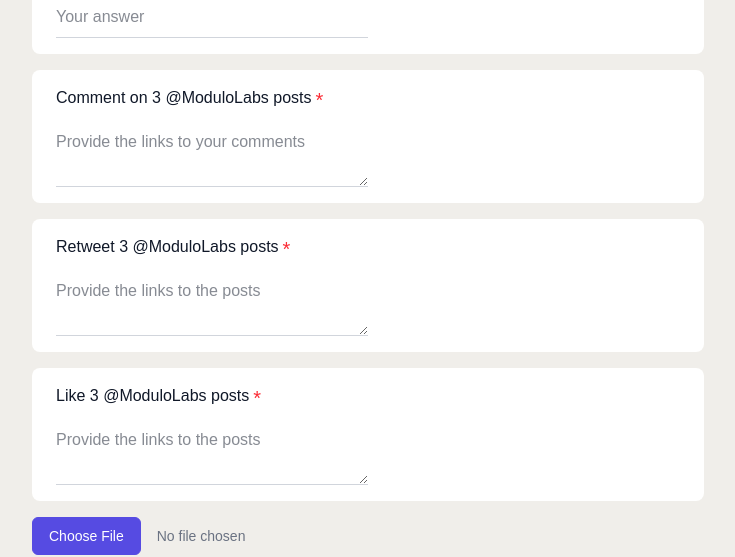
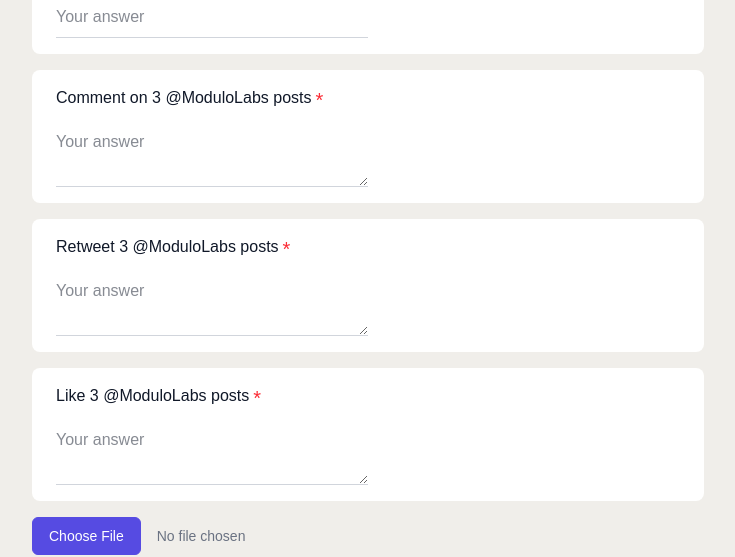
Before and after one commit to HugoCebrian/ModuloForm, a Next.js app: page / in a window 1280 px wide. Shown: the part 645-1202 px from the top of the page, without its empty margins (272-1007 px from the left). Built offline with nearby package versions, Linux system fonts and the light colour scheme; no server answers.

Commit message:
file optional fix

```diff
--- a/app/page.js
+++ b/app/page.js
@@ -34,19 +34,18 @@
       alert('Please complete the CAPTCHA')
       return
     }
-    /*
-    if (!formData.file) {
-      alert('Please select a file')
-      return
-    }
-    */
+
     setUploading(true)
 
+    let uploadedFileUrl = null
+
+    if (formData.file) {
       const sigRes = await fetch('/api', {
         method: 'POST',
         headers: { 'Content-Type': 'application/json' },
         body: JSON.stringify({ folder: 'my-app' }),
       })
+
       if (!sigRes.ok) {
         setUploading(false)
         alert('Signature failed')
@@ -54,7 +53,6 @@
       }
       const sig = await sigRes.json()
 
-    // 2) Upload directly to Cloudinary
       const form = new FormData()
       form.append('file', formData.file)
       form.append('api_key', sig.api_key)
@@ -71,7 +69,9 @@
         return
       }
       const uploaded = await upRes.json()
-    const url = uploaded.secure_url
+      uploadedFileUrl = uploaded.secure_url
+    }
+
 
     const res = await fetch('/api/storeData', {
       method: 'POST',
@@ -83,7 +83,7 @@
         field4: formData.field4,
         field5: formData.field5,
         field6: formData.field6,
-        fileUrl: url,
+        fileUrl: uploadedFileUrl,
         captcha: captchaToken,
       }),
     })
@@ -91,6 +91,7 @@
     const result = await res.json()
     alert(result.message || 'Submitted!')
 
+    // Reset form
     setFormData({
       field1: '',
       field2: '',
@@ -119,37 +120,49 @@
         </div>
 
         <form onSubmit={handleSubmit} encType="multipart/form-data" className='grid gap-4'>
-          <div className='rounded-lg grid gap-4 px-6 py-4 bg-white'>
-            <label className='flex gap-1'>What is your X/Twitter handle?<span className='text-red-500 text-xl'>*</span></label>
-            <input name="field1" className='border-b border-gray-300 pb-2 w-1/2 focus:ring-0 outline-none focus:border-purple-900 transition-all duration-300' placeholder="Your answer" value={formData.field1} onChange={handleChange} required />
+          {/* Fields */}
+          {['field1','field2','field3','field4','field5','field6'].map((name, idx) => (
+            <div key={name} className='rounded-lg grid gap-4 px-6 py-4 bg-white'>
+              <label className='flex gap-1'>
+                {[
+                  'What is your X/Twitter handle?',
+                  '1 short tweet about Modulo',
+                  '1 tweet thread about Modulo',
+                  'Comment on 3 @ModuloLabs posts',
+                  'Retweet 3 @ModuloLabs posts',
+                  'Like 3 @ModuloLabs posts'
+                ][idx]}
+                <span className='text-red-500 text-xl'>*</span>
+              </label>
+              {idx >= 3 ? (
+                <textarea
+                  name={name}
+                  className='border-b border-gray-300 pb-2 w-1/2 focus:ring-0 outline-none focus:border-purple-900 transition-all duration-300'
+                  placeholder="Your answer"
+                  value={formData[name]}
+                  onChange={handleChange}
+                  required
+                />
+              ) : (
+                <input
+                  name={name}
+                  className='border-b border-gray-300 pb-2 w-1/2 focus:ring-0 outline-none focus:border-purple-900 transition-all duration-300'
+                  placeholder="Your answer"
+                  value={formData[name]}
+                  onChange={handleChange}
+                  required
+                />
+              )}
             </div>
+          ))}
 
-          <div className='rounded-lg grid gap-4 px-6 py-4 bg-white'>
-            <label className='flex gap-1'>1 short tweet about Modulo<span className='text-red-500 text-xl'>*</span></label>
-            <input name="field2" className='border-b border-gray-300 pb-2 w-1/2 focus:ring-0 outline-none focus:border-purple-900 transition-all duration-300' placeholder="Your answer" value={formData.field2} onChange={handleChange} required />
-          </div>
-
-          <div className='rounded-lg grid gap-4 px-6 py-4 bg-white'>
-            <label className='flex gap-1'>1 tweet thread about Modulo<span className='text-red-500 text-xl'>*</span></label>
-            <input name="field3" className='border-b border-gray-300 pb-2 w-1/2 focus:ring-0 outline-none focus:border-purple-900 transition-all duration-300' placeholder="Your answer" value={formData.field3} onChange={handleChange} required />
-          </div>
-
-          <div className='rounded-lg grid gap-4 px-6 py-4 bg-white'>
-            <label className='flex gap-1'>Comment on 3 @ModuloLabs posts<span className='text-red-500 text-xl'>*</span></label>
-            <textarea name="field4" className='border-b border-gray-300 pb-2 w-1/2 focus:ring-0 outline-none focus:border-purple-900 transition-all duration-300' placeholder="Provide the links to your comments" value={formData.field4} onChange={handleChange} required />
-          </div>
-
-          <div className='rounded-lg grid gap-4 px-6 py-4 bg-white'>
-            <label className='flex gap-1'>Retweet 3 @ModuloLabs posts<span className='text-red-500 text-xl'>*</span></label>
-            <textarea name="field5" className='border-b border-gray-300 pb-2 w-1/2 focus:ring-0 outline-none focus:border-purple-900 transition-all duration-300' placeholder="Provide the links to the posts" value={formData.field5} onChange={handleChange} required />
-          </div>
-
-          <div className='rounded-lg grid gap-4 px-6 py-4 bg-white'>
-            <label className='flex gap-1'>Like 3 @ModuloLabs posts<span className='text-red-500 text-xl'>*</span></label>
-            <textarea name="field6" className='border-b border-gray-300 pb-2 w-1/2 focus:ring-0 outline-none focus:border-purple-900 transition-all duration-300' placeholder="Provide the links to the posts" value={formData.field6} onChange={handleChange} required />
-          </div>
-
-          <input className='block w-full text-sm text-gray-500 file:mr-4 file:py-2 file:px-4 file:rounded-md file:border file:border-[#564be2] file:text-sm file:bg-[#564be2] hover:file:text-[#564be2] file:text-white hover:file:bg-[#c8c5f5] file:transition-all file:duration-300' name="file" type="file" accept="image/*" onChange={handleChange}/>
+          <input
+            className='block w-full text-sm text-gray-500 file:mr-4 file:py-2 file:px-4 file:rounded-md file:border file:border-[#564be2] file:text-sm file:bg-[#564be2] hover:file:text-[#564be2] file:text-white hover:file:bg-[#c8c5f5] file:transition-all file:duration-300'
+            name="file"
+            type="file"
+            accept="image/*"
+            onChange={handleChange}
+          />
 
           <HCaptcha
             sitekey={process.env.NEXT_PUBLIC_HCAPTCHA_SITE_KEY}
@@ -157,7 +170,11 @@
             ref={captchaRef}
           />
 
-          <button className='border-[#564be2] border bg-[#564be2] hover:text-[#564be2] file:text-white hover:bg-[#c8c5f5] text-white p-2 px-6 rounded-md place-self-start text-sm transition-all duration-300' type="submit" disabled={uploading}>
+          <button
+            className='border-[#564be2] border bg-[#564be2] hover:text-[#564be2] file:text-white hover:bg-[#c8c5f5] text-white p-2 px-6 rounded-md place-self-start text-sm transition-all duration-300'
+            type="submit"
+            disabled={uploading}
+          >
             {uploading ? 'Uploading...' : 'Submit'}
           </button>
         </form>
```
Lines whose indentation alone changed are shown as unchanged.
